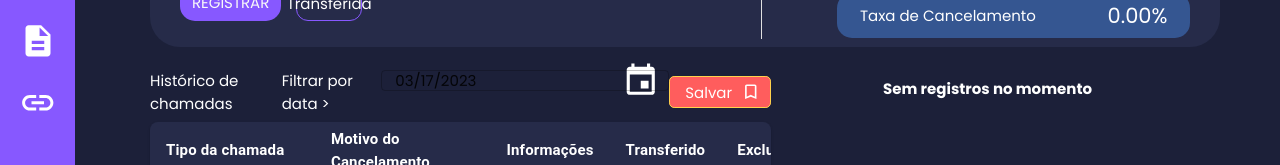
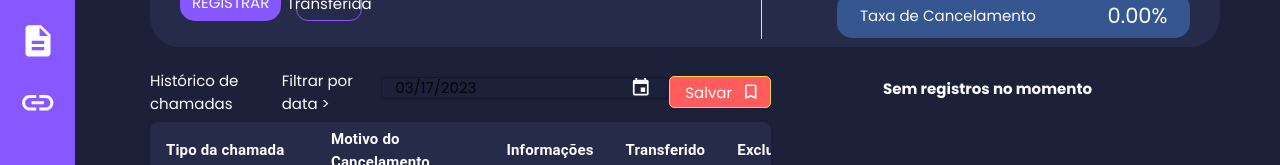
Before and after one commit to joaovsz/callRegister, a React (Vite) app: page / in a window 1280 px wide. Shown: the part 382-547 px from the top of the page. Built offline with nearby package versions, Linux system fonts and the light colour scheme.

Commit message:
alterações

```diff
--- a/src/components/sass/register.sass
+++ b/src/components/sass/register.sass
@@ -145,15 +145,18 @@
   #date-selector
     @include flexRow(0)
     height: 100%
+    color: $text
     p
       padding-right: .5rem
       color: $text
     .customDatePicker
-      height: 3rem
-  .css-1lwbda4-MuiStack-root>.MuiFormControl-root>.MuiInputBase-root
-    border: 1px solid $purple
-    color: $text
-    padding: 0px
+      color: $text
+      height: 2rem
+      border-color: $purple
+    .css-1lwbda4-MuiStack-root>.MuiFormControl-root>.MuiInputBase-root
+      border: 1px solid $purple
+      color: $text
+      padding: 0px
     svg
       height: 1.4rem
   .css-nxo287-MuiInputBase-input-MuiOutlinedInput-input
```
